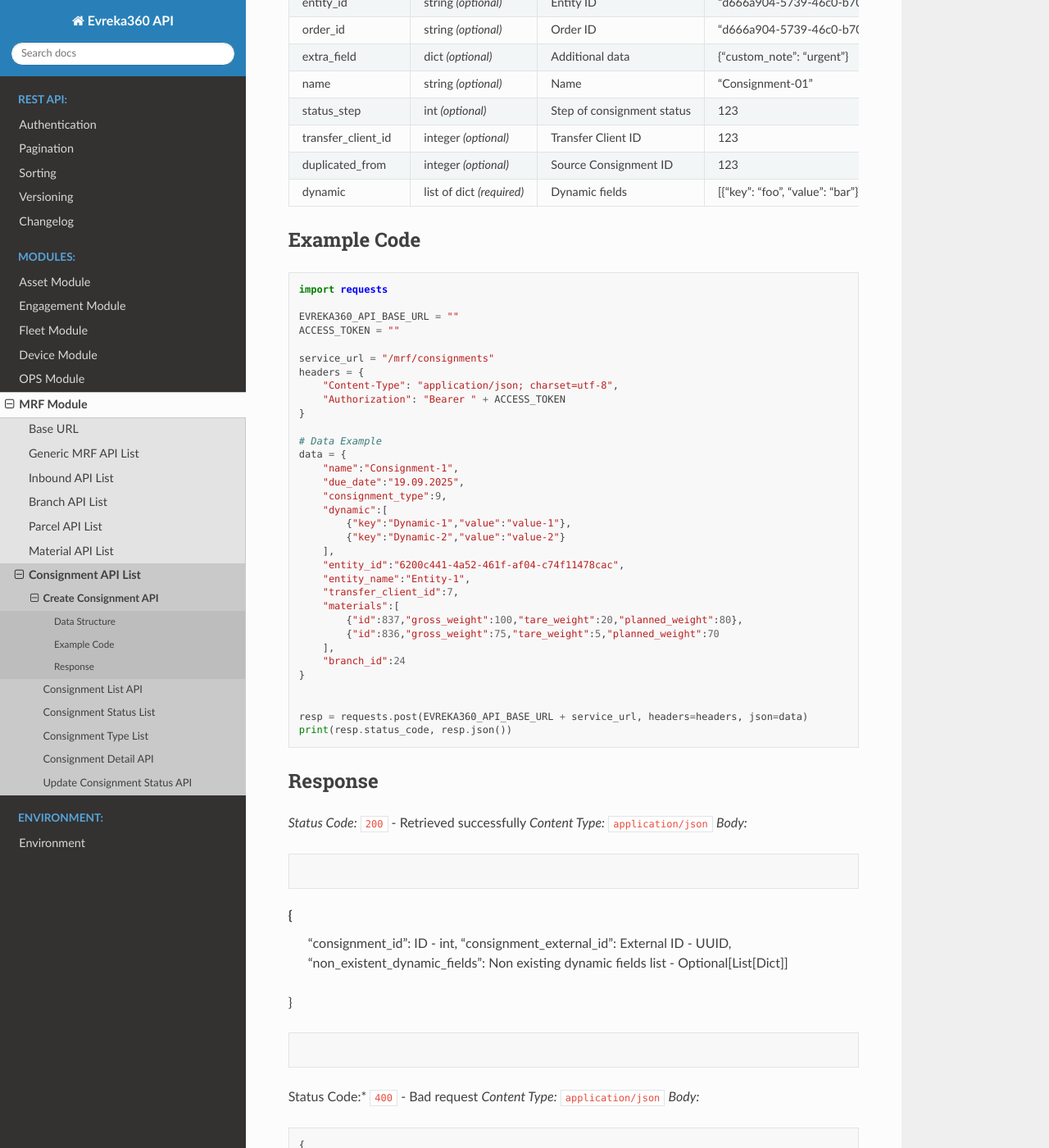
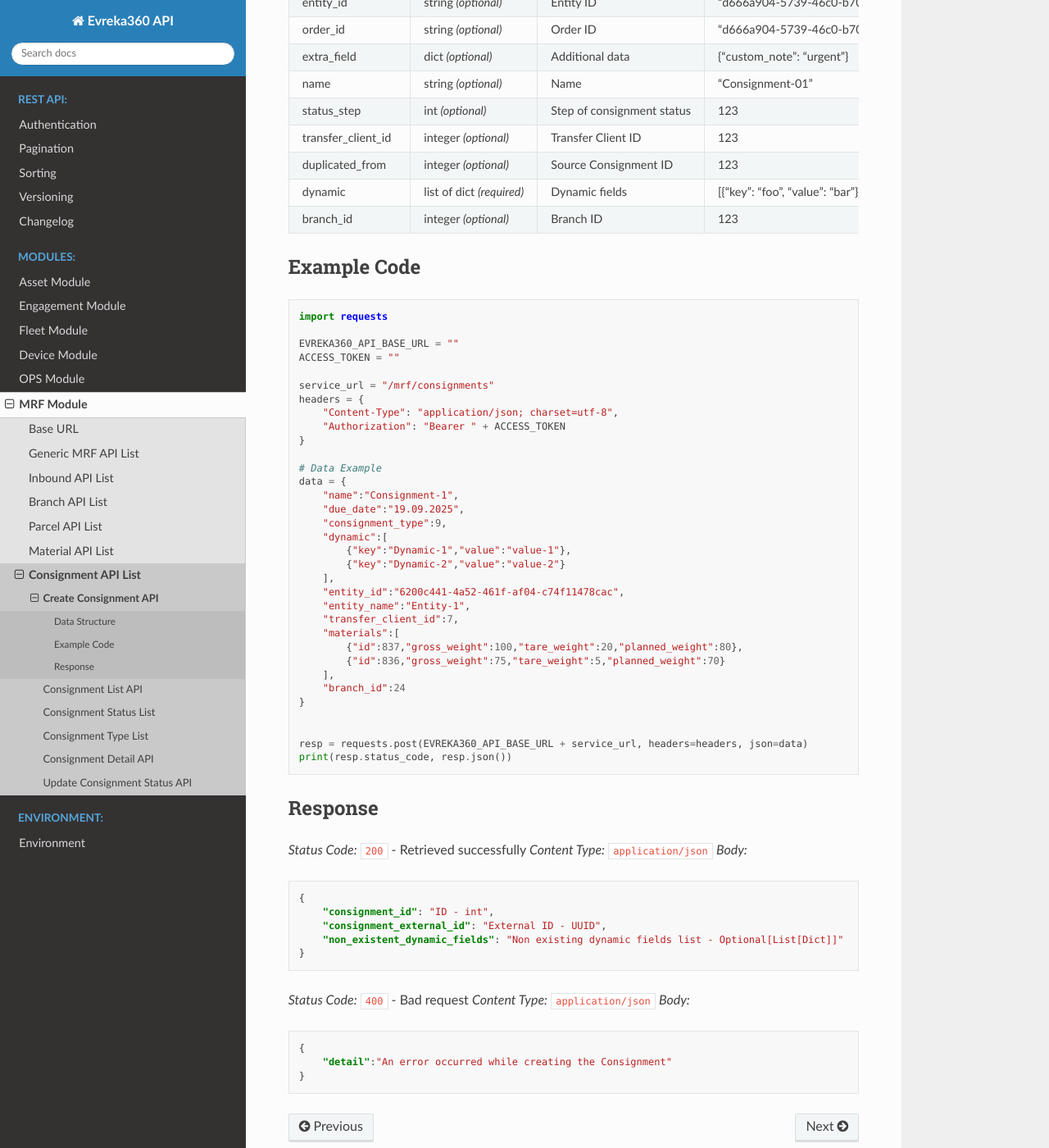
Before and after one commit to evrekadev/evreka-api-doc, a Sphinx documentation site: the page built from source/mrf/consignment/create.rst, in a window 1280 px wide and 1400 px high, scrolled down 568 px. Shown: the whole window at 82% size. Built offline with Sphinx 7.4.7 and the Read the Docs theme 3.1.0, drawn with Linux system fonts in a browser that asks for light colours; some of the changed text lies outside the part shown.

Commit message:
E360-20272: Consignment Improvement

```diff
--- a/source/mrf/consignment/create.rst
+++ b/source/mrf/consignment/create.rst
@@ -14,37 +14,39 @@ Data Structure
 .. table::
     :width: 100%
 
-    +-------------------------+--------------------------------------------------------------+---------------------------------------------------+-------------------------------------------------------+
-    | Field Name              | Data Type                                                    | Description                                       | Value                                                 |
-    +=========================+==============================================================+===================================================+=======================================================+
-    | due_date                | string *(required)*                                          | Due date (DD.MM.YYYY)                             | "19.09.2025"                                          |
-    +-------------------------+--------------------------------------------------------------+---------------------------------------------------+-------------------------------------------------------+
-    | consignment_type        | int *(required)*                                             | Consignment type                                  | 123                                                   |
-    +-------------------------+--------------------------------------------------------------+---------------------------------------------------+-------------------------------------------------------+
-    | operator_id             | integer *(optional)*                                         | User ID                                           | 123                                                   |
-    +-------------------------+--------------------------------------------------------------+---------------------------------------------------+-------------------------------------------------------+
-    | materials               | list of dict *(required)*                                    | Material list info                                | [{"id":837,"gross_weight":7,"tare_weight":2}]         |
-    +-------------------------+--------------------------------------------------------------+---------------------------------------------------+-------------------------------------------------------+
-    | entity_name             | string *(optional)*                                          | Name of the entity                                | "client_xyz"                                          |
-    +-------------------------+--------------------------------------------------------------+---------------------------------------------------+-------------------------------------------------------+
-    | order_name              | string *(optional)*                                          | Order name                                        | "Order-ABC-01"                                        |
-    +-------------------------+--------------------------------------------------------------+---------------------------------------------------+-------------------------------------------------------+
-    | entity_id               | string *(optional)*                                          | Entity ID                                         | "d666a904-5739-46c0-b70a-1cd57658a3f6"                |
-    +-------------------------+--------------------------------------------------------------+---------------------------------------------------+-------------------------------------------------------+
-    | order_id                | string *(optional)*                                          | Order ID                                          | "d666a904-5739-46c0-b70a-1cd57658a3f6"                |
-    +-------------------------+--------------------------------------------------------------+---------------------------------------------------+-------------------------------------------------------+
-    | extra_field             | dict *(optional)*                                            | Additional data                                   | {"custom_note": "urgent"}                             |
-    +-------------------------+--------------------------------------------------------------+---------------------------------------------------+-------------------------------------------------------+
-    | name                    | string *(optional)*                                          | Name                                              | "Consignment-01"                                      |
-    +-------------------------+--------------------------------------------------------------+---------------------------------------------------+-------------------------------------------------------+
-    | status_step             | int *(optional)*                                             | Step of consignment status                        | 123                                                   |
-    +-------------------------+--------------------------------------------------------------+---------------------------------------------------+-------------------------------------------------------+
-    | transfer_client_id      | integer *(optional)*                                         | Transfer Client ID                                | 123                                                   |
-    +-------------------------+--------------------------------------------------------------+---------------------------------------------------+-------------------------------------------------------+
-    | duplicated_from         | integer *(optional)*                                         | Source Consignment ID                             | 123                                                   |
-    +-------------------------+--------------------------------------------------------------+---------------------------------------------------+-------------------------------------------------------+
-    | dynamic                 | list of dict *(required)*                                    | Dynamic fields                                    | [{"key": "foo", "value": "bar"}]                      |
-    +-------------------------+--------------------------------------------------------------+---------------------------------------------------+-------------------------------------------------------+
+    +-------------------------+--------------------------------------------------------------+---------------------------------------------------+-----------------------------------------------------------------------------+
+    | Field Name              | Data Type                                                    | Description                                       | Value                                                                       |
+    +=========================+==============================================================+===================================================+=============================================================================+
+    | due_date                | string *(required)*                                          | Due date (DD.MM.YYYY)                             | "19.09.2025"                                                                |
+    +-------------------------+--------------------------------------------------------------+---------------------------------------------------+-----------------------------------------------------------------------------+
+    | consignment_type        | int *(required)*                                             | Consignment type                                  | 123                                                                         |
+    +-------------------------+--------------------------------------------------------------+---------------------------------------------------+-----------------------------------------------------------------------------+
+    | operator_id             | integer *(optional)*                                         | User ID                                           | 123                                                                         |
+    +-------------------------+--------------------------------------------------------------+---------------------------------------------------+-----------------------------------------------------------------------------+
+    | materials               | list of dict *(required)*                                    | Material list info                                | [{"id":837,"gross_weight":7,"tare_weight":2,"planned_weight": 10}]          |
+    +-------------------------+--------------------------------------------------------------+---------------------------------------------------+-----------------------------------------------------------------------------+
+    | entity_name             | string *(optional)*                                          | Name of the entity                                | "client_xyz"                                                                |
+    +-------------------------+--------------------------------------------------------------+---------------------------------------------------+-----------------------------------------------------------------------------+
+    | order_name              | string *(optional)*                                          | Order name                                        | "Order-ABC-01"                                                              |
+    +-------------------------+--------------------------------------------------------------+---------------------------------------------------+-----------------------------------------------------------------------------+
+    | entity_id               | string *(optional)*                                          | Entity ID                                         | "d666a904-5739-46c0-b70a-1cd57658a3f6"                                      |
+    +-------------------------+--------------------------------------------------------------+---------------------------------------------------+-----------------------------------------------------------------------------+
+    | order_id                | string *(optional)*                                          | Order ID                                          | "d666a904-5739-46c0-b70a-1cd57658a3f6"                                      |
+    +-------------------------+--------------------------------------------------------------+---------------------------------------------------+-----------------------------------------------------------------------------+
+    | extra_field             | dict *(optional)*                                            | Additional data                                   | {"custom_note": "urgent"}                                                   |
+    +-------------------------+--------------------------------------------------------------+---------------------------------------------------+-----------------------------------------------------------------------------+
+    | name                    | string *(optional)*                                          | Name                                              | "Consignment-01"                                                            |
+    +-------------------------+--------------------------------------------------------------+---------------------------------------------------+-----------------------------------------------------------------------------+
+    | status_step             | int *(optional)*                                             | Step of consignment status                        | 123                                                                         |
+    +-------------------------+--------------------------------------------------------------+---------------------------------------------------+-----------------------------------------------------------------------------+
+    | transfer_client_id      | integer *(optional)*                                         | Transfer Client ID                                | 123                                                                         |
+    +-------------------------+--------------------------------------------------------------+---------------------------------------------------+-----------------------------------------------------------------------------+
+    | duplicated_from         | integer *(optional)*                                         | Source Consignment ID                             | 123                                                                         |
+    +-------------------------+--------------------------------------------------------------+---------------------------------------------------+-----------------------------------------------------------------------------+
+    | dynamic                 | list of dict *(required)*                                    | Dynamic fields                                    | [{"key": "foo", "value": "bar"}]                                            |
+    +-------------------------+--------------------------------------------------------------+---------------------------------------------------+-----------------------------------------------------------------------------+
+    | branch_id               | integer *(optional)*                                         | Branch ID                                         | 123                                                                         |
+    +-------------------------+--------------------------------------------------------------+---------------------------------------------------+-----------------------------------------------------------------------------+
 
 
 Example Code
@@ -77,7 +79,7 @@ Example Code
         "transfer_client_id":7,
         "materials":[
             {"id":837,"gross_weight":100,"tare_weight":20,"planned_weight":80},
-            {"id":836,"gross_weight":75,"tare_weight":5,"planned_weight":70
+            {"id":836,"gross_weight":75,"tare_weight":5,"planned_weight":70}
         ],
         "branch_id":24
     }
@@ -94,17 +96,14 @@ Response
 
 .. code-block:: json
 
-{
-    "consignment_id": ID - int,
-    "consignment_external_id": External ID - UUID,
-    "non_existent_dynamic_fields": Non existing dynamic fields list - Optional[List[Dict]]
-
-}
+    {
+        "consignment_id": "ID - int",
+        "consignment_external_id": "External ID - UUID",
+        "non_existent_dynamic_fields": "Non existing dynamic fields list - Optional[List[Dict]]"
+    }
 
 
-.. code-block:: tex
-
-Status Code:* ``400`` - Bad request
+*Status Code:* ``400`` - Bad request
 *Content Type:* ``application/json``
 *Body:*
 
```
Also changed, not shown: source/mrf/consignment/detail.rst (+18 -3 lines), source/mrf/consignment/list.rst (+8 -0 lines).
